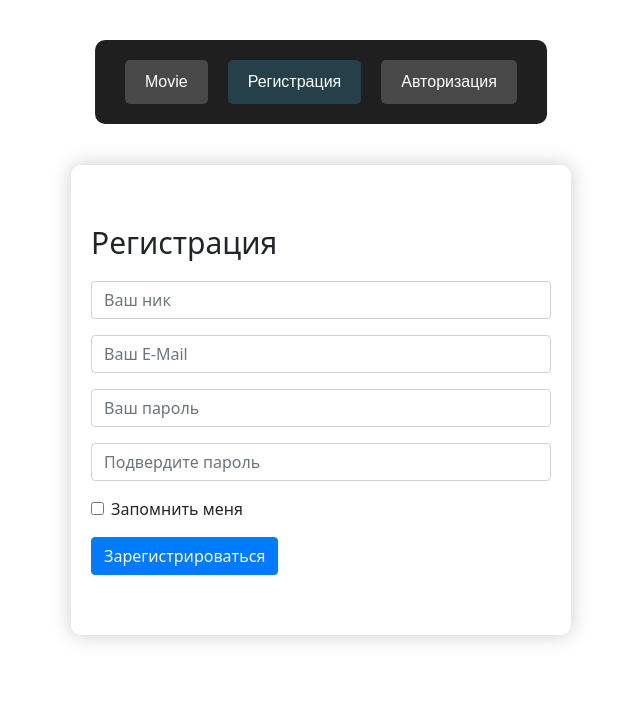
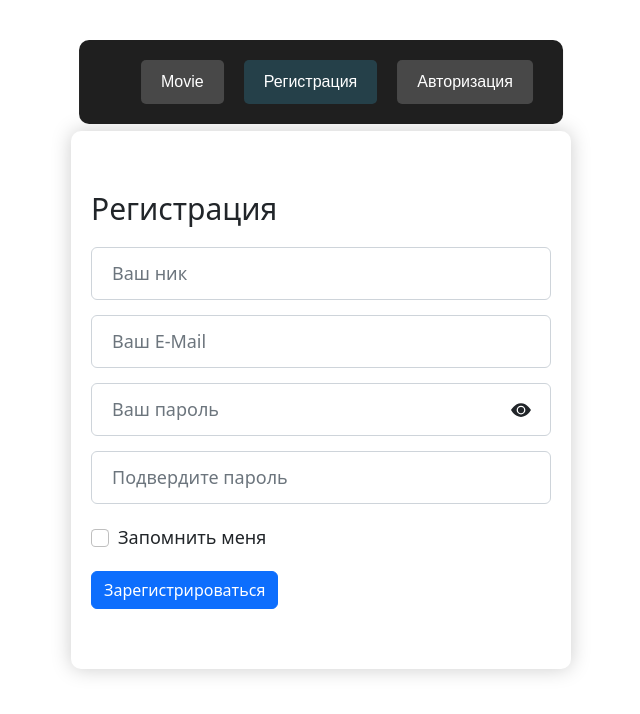
Before and after one commit to KotoFeelGood72/video-reviews, a Vue app: page /register in a window 1280 px wide. Shown: the top 714 px of the page, without its empty margins (319-959 px from the left). Built offline with nearby package versions, Linux system fonts and the light colour scheme.

Commit message:
add eye icon and is visible

```diff
--- a/public/index.html
+++ b/public/index.html
@@ -1,11 +1,10 @@
 <!DOCTYPE html>
-<html lang="">
+<html lang="ru">
   <head>
     <meta charset="utf-8">
     <meta http-equiv="X-UA-Compatible" content="IE=edge">
     <meta name="viewport" content="width=device-width,initial-scale=1.0">
     <link rel="icon" href="<%= BASE_URL %>favicon.ico">
-    <link rel="stylesheet" href="https://cdn.jsdelivr.net/npm/bootstrap@4.6.2/dist/css/bootstrap.min.css" integrity="sha384-xOolHFLEh07PJGoPkLv1IbcEPTNtaed2xpHsD9ESMhqIYd0nLMwNLD69Npy4HI+N" crossorigin="anonymous">
     <title><%= htmlWebpackPlugin.options.title %></title>
   </head>
   <body>
--- a/src/plugins/vuetify.js
+++ /dev/null
@@ -1,11 +0,0 @@
-import Vue from 'vue'
-import Vuetify from 'vuetify'
-import 'vuetify/dist/vuetify.min.css'
-
-Vue.use(Vuetify)
-
-const opts = {
-    dark: true
-  }
-
-export default new Vuetify(opts)
--- a/src/router/index.js
+++ b/src/router/index.js
@@ -16,8 +16,12 @@ const routes = [
     path: '/login', component: () => import('@/views/auth/moduleLogin.vue')
   },
   {
-    path: '/:pathMath(.*)*', component: () => import('@/views/not-found.vue')
+    path: '/not-found', component: () => import('@/views/not-found.vue')
   },
+  {
+    path: '*',
+    redirect: '/not-found'
+  }
   // {
   //   path: '/',
   //   redirect: '/sign-up'
--- a/src/views/auth/moduleRegister.vue
+++ b/src/views/auth/moduleRegister.vue
@@ -9,12 +9,18 @@
         <input type="email" class="form-control" placeholder="Ваш E-Mail" v-model.trim="form.email" :class="$v.form.email.$error ? 'is-invalid' : ''"/>
       </div>
       <div class="form-group">
-        <input type="password" class="form-control" placeholder="Ваш пароль" v-model.trim="form.password" :class="$v.form.password.$error ? 'is-invalid' : ''"/>
+        <b-icon
+          class="show-pass"
+          :icon="showPassword ? 'eye-slash-fill' : 'eye-fill'"
+          @click="showPassword = !showPassword"
+          :class="$v.form.password.$error ? 'is-hidden' : ''"
+        />
+        <input :type="showPassword ? 'text' : 'password'" class="form-control" placeholder="Ваш пароль" v-model.trim="form.password" :class="$v.form.password.$error ? 'is-invalid' : ''"/>
       </div>
       <div class="form-group">
-        <input type="password" class="form-control" placeholder="Подвердите пароль" v-model.trim="form.confirm" :class="$v.form.confirm.$error ? 'is-invalid' : ''"/>
+        <input :type="showPassword ? 'text' : 'password'" class="form-control" placeholder="Подвердите пароль" v-model.trim="form.confirm" :class="$v.form.confirm.$error ? 'is-invalid' : ''"/>
       </div>
-      <div class="form-group form-check">
+      <div class="form-check">
         <input type="checkbox" class="form-check-input" id="exampleCheck1">
         <label class="form-check-label" for="exampleCheck1">Запомнить меня</label>
       </div>
@@ -32,6 +38,8 @@ export default {
   mixins: [validationMixin],
   data() {
     return {
+      showPassword: false,
+      showIconPassword: true,
       form: {
         name: '',
         email: '',
@@ -111,4 +119,34 @@ export default {
       margin-bottom: 20px;
     }
   }
+
+  .form-group {
+    margin-bottom: 15px;
+    position: relative;
+
+    input {
+      padding: 12px 20px;
+      font-size: 18px;
+    }
+  }
+
+  .show-pass {
+    position: absolute;
+    top: 50%;
+    right: 20px;
+    transform: translateY(-50%);
+    cursor: pointer;
+    width: 20px;
+    font-size: 30px;
+    &.is-hidden {
+      display: none;
+    }
+
+  }
+
+  .form-check {
+    font-size: 18px;
+    margin: 20px 0;
+    user-select: none;
+  }
 </style>
```
Also changed, not shown: src/main.js (+8 -3 lines).
